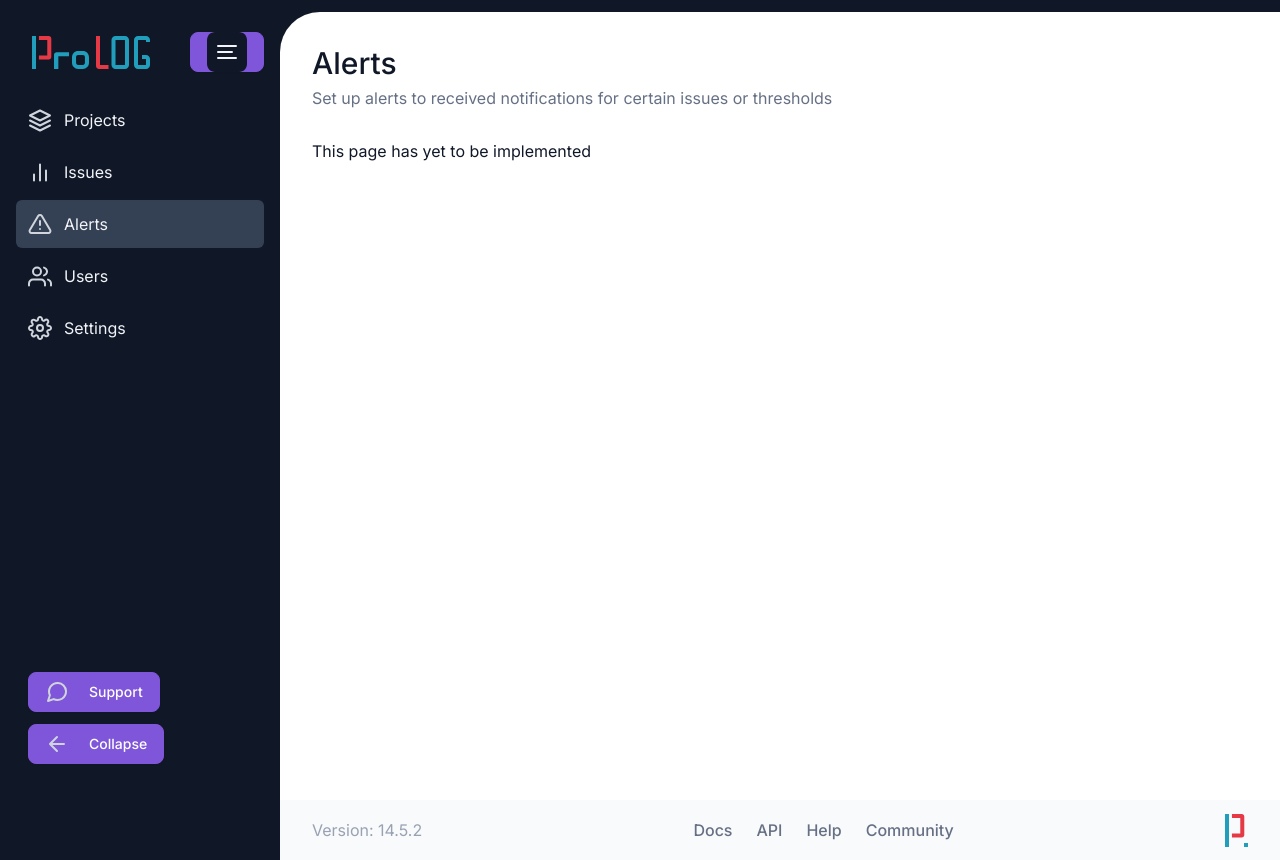
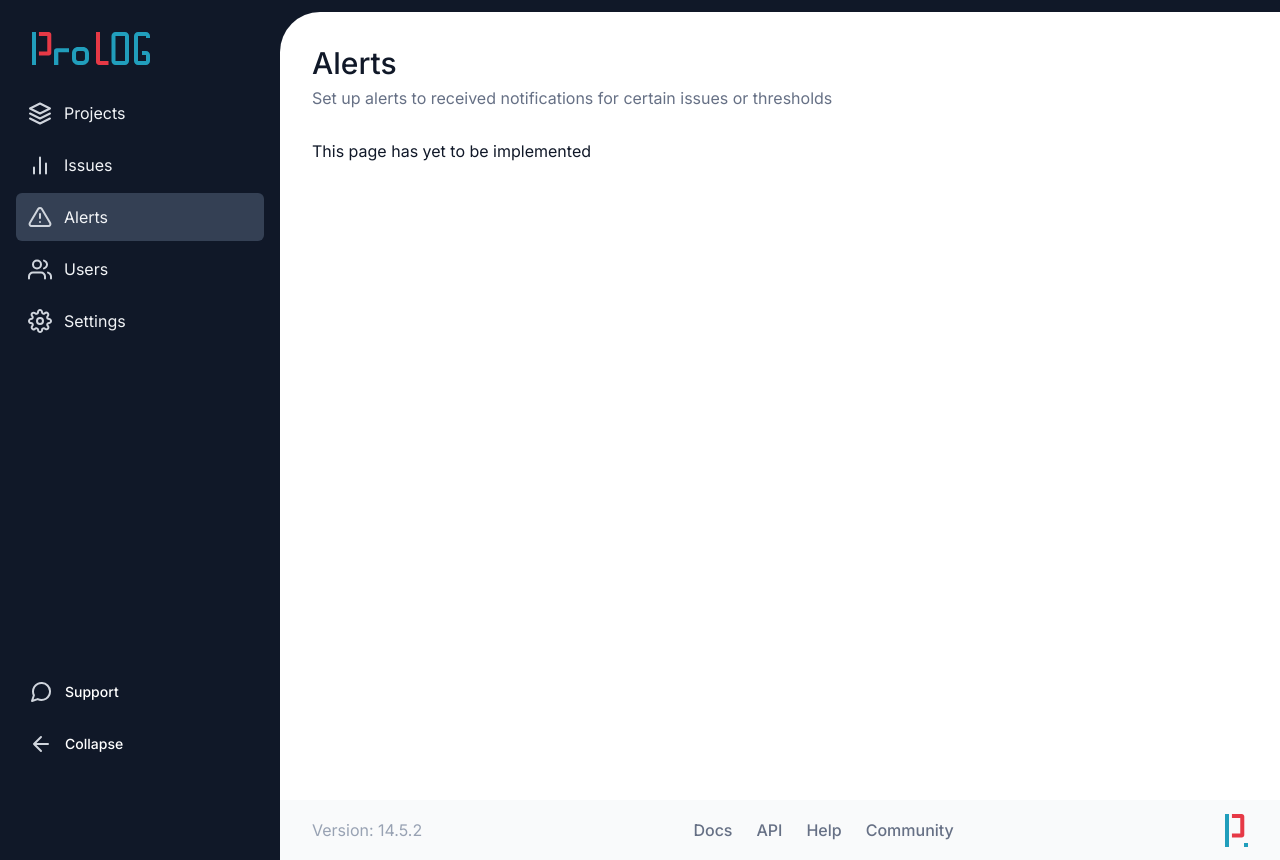
Before and after one commit to profydev/prolog-app-JSenzie, a Next.js app: page /dashboard/alerts in a window 1280 px wide. Built offline with nearby package versions, Linux system fonts and the light colour scheme.

Commit message:
added all buttons

```diff
--- a/features/layout/sidebar-navigation/menu-item-button.tsx
+++ b/features/layout/sidebar-navigation/menu-item-button.tsx
@@ -22,8 +22,8 @@ export function MenuItemButton({
     <li className={classNames(styles.listItem, className)}>
       <Button className={styles.anchor} onClick={onClick}>
         {/* eslint-disable-next-line @next/next/no-img-element */}
-        <img className={styles.icon} src={iconSrc} alt={`${text} icon`} />{" "}
-        {!isCollapsed && text}{" "}
+        <img className={styles.icon} src={iconSrc} alt={`${text} icon`} />
+        {!isCollapsed && text}
       </Button>
     </li>
   );
--- a/features/layout/sidebar-navigation/menu-item-link.module.scss
+++ b/features/layout/sidebar-navigation/menu-item-link.module.scss
@@ -26,6 +26,14 @@
   text-decoration: none;
 }
 
+.anchor button {
+  background-color: transparent !important;
+  border-color: transparent !important;
+  box-shadow: none !important;
+  gap: 0 !important;
+  padding: 0 !important;
+}
+
 .icon {
   width: space.$s6;
   margin-right: space.$s3;
--- a/features/layout/sidebar-navigation/sidebar-navigation.module.scss
+++ b/features/layout/sidebar-navigation/sidebar-navigation.module.scss
@@ -68,6 +68,14 @@
   @media (min-width: breakpoint.$desktop) {
     display: none;
   }
+}
+
+.menuButton button {
+  background-color: transparent !important;
+  border-color: transparent !important;
+  box-shadow: none !important;
+  gap: 0 !important;
+  padding: 0 !important;
 }
 
 .menuIcon {
--- a/features/ui/button/button.tsx
+++ b/features/ui/button/button.tsx
@@ -24,18 +24,22 @@ interface ButtonProps extends ButtonHTMLAttributes<HTMLButtonElement> {
   children: React.ReactNode;
   size?: ButtonSize;
   color?: ButtonColor;
-  onClick?: (event: React.MouseEvent<HTMLButtonElement>) => void;
+  onClick?: () => void;
+  className?: string;
 }
 
 export function Button({
   children,
   size = ButtonSize.md,
   color = ButtonColor.primary,
+  onClick,
+  className,
 }: ButtonProps) {
   return (
-    <div>
+    <div className={classNames(className)}>
       <button
         className={classNames(styles.button, styles[size], styles[color])}
+        onClick={onClick}
       >
         {children}
       </button>
```
